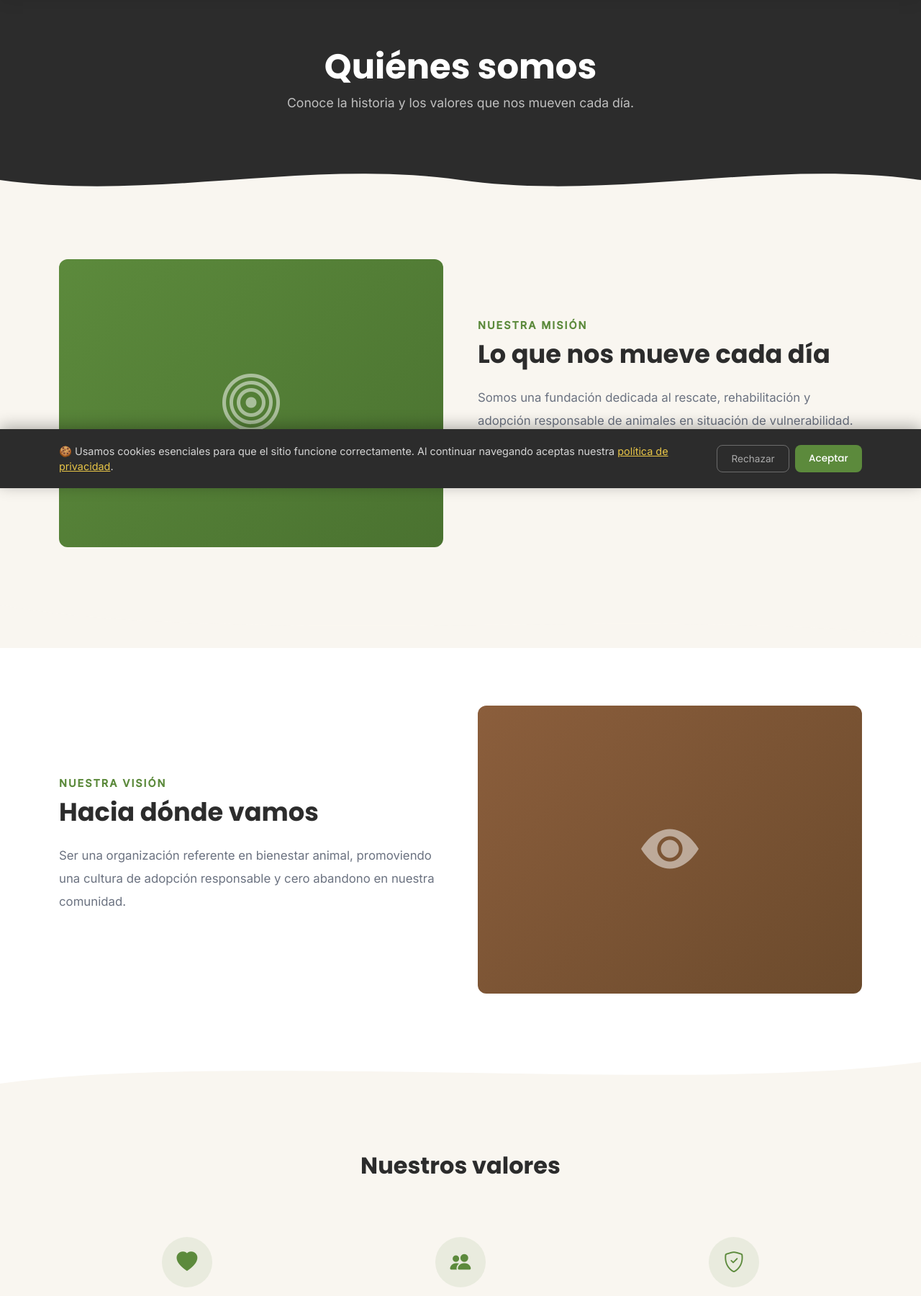
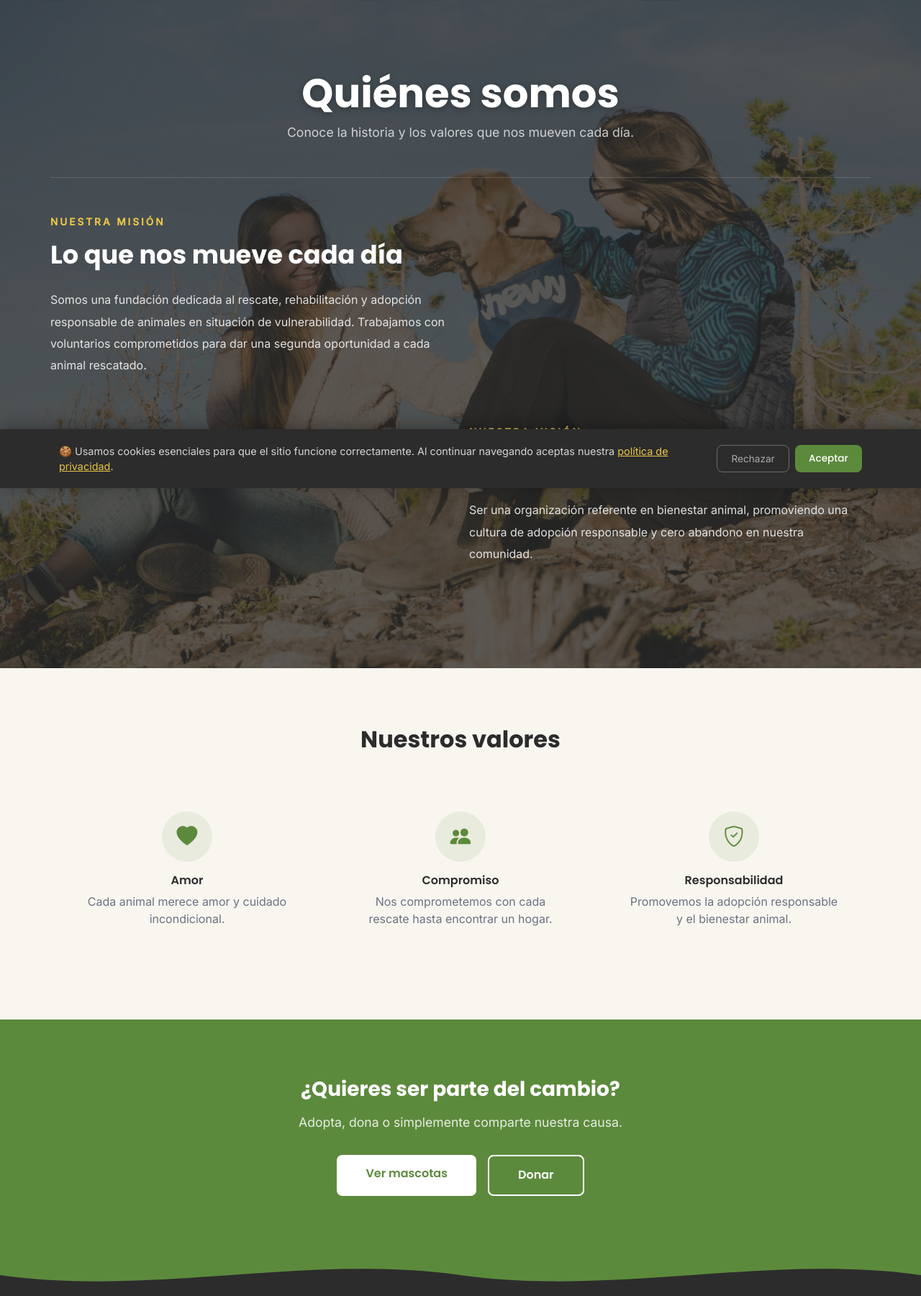
Before and after one commit to santiversidad/fundacion-rescate, a Django app: page /nosotros/ in a window 1280 px wide. Shown: the part 122-1922 px from the top of the page at 72% size. Run offline with Django 5.2, Linux system fonts and the light colour scheme; data that the repository does not hold is empty.

Commit message:
Rediseño nosotros con imagen unificada, wave dividers y split sections

```diff
--- a/templates/base.html
+++ b/templates/base.html
@@ -120,6 +120,8 @@
     <main>
     {% block contenido %}{% endblock %}
     </main>
+
+    {% block wave_footer %}{% endblock %}
 
     <!-- FOOTER -->
     <footer>
--- a/templates/institucional/nosotros.html
+++ b/templates/institucional/nosotros.html
@@ -6,79 +6,76 @@
 {% block contenido %}
 
 <!-- =============================================
-    HEADER DE SECCIÓN
-    Fondo oscuro con título
+    HEADER + MISIÓN + VISIÓN UNIFICADOS
+    Una sola imagen de fondo con todo el contenido
     ============================================= -->
-<section style="background-color: var(--color-dark); padding: 4rem 0;">
-    <div class="container text-center">
+<section style="
+    position: relative;
+    min-height: 100vh;
+    display: flex;
+    align-items: center;
+    overflow: hidden;">
+
+    <!-- Imagen de fondo -->
+    <div style="
+        position: absolute;
+        inset: 0;
+        background-image: url('{% static 'img/mision-vision.jpg' %}');
+        background-size: cover;
+        background-position: center;
+        background-attachment: fixed;">
+    </div>
+
+    <!-- Overlay oscuro -->
+    <div style="
+        position: absolute;
+        inset: 0;
+        background: rgba(44,44,44,0.78);">
+    </div>
+
+    <!-- Contenido -->
+    <div class="container" style="position: relative; z-index: 3; padding: 6rem 0 8rem;">
+
+        <!-- TÍTULO PRINCIPAL -->
+        <div class="text-center mb-5">
             <h1 style="
                 font-family: var(--font-title);
                 font-weight: 700;
                 color: white;
-            font-size: 3rem;
-            margin-bottom: 0.5rem;">
+                font-size: 3.5rem;
+                margin-bottom: 0.5rem;
+                text-shadow: 0 2px 10px rgba(0,0,0,0.3);">
                 Quiénes somos
             </h1>
-        <p style="color: rgba(255,255,255,0.7); font-size: 1.1rem; margin: 0;">
+            <p style="color: rgba(255,255,255,0.75); font-size: 1.1rem;">
                 Conoce la historia y los valores que nos mueven cada día.
             </p>
         </div>
-</section>
 
-<!-- Onda: oscuro → crema -->
-<div class="wave-divider" style="background-color: var(--color-dark);">
-    <svg viewBox="0 0 1200 80" preserveAspectRatio="none" style="height: 60px; width: 100%; display: block;">
-        <path d="M0,40 C200,80 400,0 600,40 C800,80 1000,0 1200,40 L1200,80 L0,80 Z"
-                fill="#F9F6F0"/>
-    </svg>
-</div>
+        <!-- Línea divisoria superior -->
+        <div style="border-top: 1px solid rgba(255,255,255,0.15); margin: 3rem 0;"></div>
 
-<!-- =============================================
-    MISIÓN
-    Fondo crema - imagen izquierda, texto derecha
-    ============================================= -->
-<section style="background-color: var(--color-light); padding: 5rem 0;">
-    <div class="container">
-        <div class="row align-items-center g-5">
-
-            <!-- Imagen -->
-            <div class="col-md-6">
-                {% if contenido and contenido.imagen_mision %}
-                    <img src="{{ contenido.imagen_mision.url }}"
-                        class="img-fluid"
-                        style="width: 100%; height: 400px; object-fit: cover; border-radius: var(--radius);"
-                        alt="Misión">
-                {% else %}
-                    <div style="
-                        height: 400px;
-                        background: linear-gradient(135deg, var(--color-primary) 0%, #4A7230 100%);
-                        border-radius: var(--radius);
-                        display: flex;
-                        align-items: center;
-                        justify-content: center;">
-                        <i class="bi bi-bullseye" style="font-size: 5rem; color: white; opacity: 0.5;"></i>
-                    </div>
-                {% endif %}
-            </div>
-
-            <!-- Texto -->
+        <!-- MISIÓN -->
+        <div class="row mb-5">
             <div class="col-md-6">
                 <span style="
-                    color: var(--color-primary);
+                    color: var(--color-accent);
                     font-weight: 600;
-                    font-size: 0.9rem;
+                    font-size: 0.85rem;
                     text-transform: uppercase;
-                    letter-spacing: 2px;">
+                    letter-spacing: 3px;">
                     Nuestra misión
                 </span>
                 <h2 style="
                     font-family: var(--font-title);
                     font-weight: 700;
                     font-size: 2.2rem;
-                    margin: 0.5rem 0 1.5rem;">
+                    color: white;
+                    margin: 0.8rem 0 1.5rem;
+                    line-height: 1.3;">
                     Lo que nos mueve cada día
                 </h2>
-                <p style="color: var(--color-gray); line-height: 1.9; font-size: 1.05rem;">
+                <p style="color: rgba(255,255,255,0.85); line-height: 1.9; font-size: 1rem;">
                     {% if contenido %}
                         {{ contenido.mision }}
                     {% else %}
@@ -90,43 +87,30 @@
                 </p>
             </div>
         </div>
-    </div>
-</section>
 
-<!-- Onda: crema → blanco -->
-<div class="wave-divider" style="background-color: var(--color-light);">
-    <svg viewBox="0 0 1200 80" preserveAspectRatio="none" style="height: 60px; width: 100%; display: block;">
-        <path d="M0,0 C300,80 900,0 1200,60 L1200,80 L0,80 Z"
-                fill="#F9F6F0"/>
-    </svg>
-</div>
 
-<!-- =============================================
-    VISIÓN
-    Fondo blanco - texto izquierda, imagen derecha
-    ============================================= -->
-<section style="background-color: white; padding: 5rem 0;">
-    <div class="container">
-        <div class="row align-items-center g-5">
 
-            <!-- Texto -->
+        <!-- VISIÓN -->
+        <div class="row justify-content-end">
             <div class="col-md-6">
                 <span style="
-                    color: var(--color-primary);
+                    color: var(--color-accent);
                     font-weight: 600;
-                    font-size: 0.9rem;
+                    font-size: 0.85rem;
                     text-transform: uppercase;
-                    letter-spacing: 2px;">
+                    letter-spacing: 3px;">
                     Nuestra visión
                 </span>
                 <h2 style="
                     font-family: var(--font-title);
                     font-weight: 700;
                     font-size: 2.2rem;
-                    margin: 0.5rem 0 1.5rem;">
+                    color: white;
+                    margin: 0.8rem 0 1.5rem;
+                    line-height: 1.3;">
                     Hacia dónde vamos
                 </h2>
-                <p style="color: var(--color-gray); line-height: 1.9; font-size: 1.05rem;">
+                <p style="color: rgba(255,255,255,0.85); line-height: 1.9; font-size: 1rem;">
                     {% if contenido %}
                         {{ contenido.vision }}
                     {% else %}
@@ -136,38 +120,10 @@
                     {% endif %}
                 </p>
             </div>
-
-            <!-- Imagen -->
-            <div class="col-md-6">
-                {% if contenido and contenido.imagen_vision %}
-                    <img src="{{ contenido.imagen_vision.url }}"
-                        class="img-fluid"
-                        style="width: 100%; height: 400px; object-fit: cover; border-radius: var(--radius);"
-                        alt="Visión">
-                {% else %}
-                    <div style="
-                        height: 400px;
-                        background: linear-gradient(135deg, var(--color-secondary) 0%, #6B4A2C 100%);
-                        border-radius: var(--radius);
-                        display: flex;
-                        align-items: center;
-                        justify-content: center;">
-                        <i class="bi bi-eye-fill" style="font-size: 5rem; color: white; opacity: 0.5;"></i>
-                    </div>
-                {% endif %}
         </div>
 
     </div>
-    </div>
 </section>
-
-<!-- Onda: blanco → crema -->
-<div class="wave-divider" style="background-color: white;">
-    <svg viewBox="0 0 1200 80" preserveAspectRatio="none" style="height: 60px; width: 100%; display: block;">
-        <path d="M0,60 C300,0 900,80 1200,20 L1200,80 L0,80 Z"
-                fill="#F9F6F0"/>
-    </svg>
-</div>
 
 <!-- =============================================
     VALORES
@@ -242,13 +198,6 @@
     </div>
 </section>
 
-<!-- Onda: crema → blanco (equipo) -->
-<div class="wave-divider" style="background-color: var(--color-light);">
-    <svg viewBox="0 0 1200 80" preserveAspectRatio="none" style="height: 60px; width: 100%; display: block;">
-        <path d="M0,40 C200,80 400,0 600,40 C800,80 1000,0 1200,40 L1200,80 L0,80 Z"
-                fill="white"/>
-    </svg>
-</div>
 
 <!-- =============================================
     EQUIPO
@@ -362,5 +311,14 @@
     </div>
 </section>
 
+{% endblock %}
 
+{% block wave_footer %}
+<div style="background-color: var(--color-primary); margin-bottom: -1px;">
+    <svg viewBox="0 0 1200 80" preserveAspectRatio="none"
+        style="height: 60px; width: 100%; display: block;">
+        <path d="M0,40 C200,80 400,0 600,40 C800,80 1000,0 1200,40 L1200,80 L0,80 Z"
+                fill="#2C2C2C"/>
+    </svg>
+</div>
 {% endblock %}
```
Also changed, not shown: templates/institucional/inicio.html (+4 -4 lines), static/img/mision-vision.jpg (added). Lines whose indentation alone changed are shown as unchanged.
